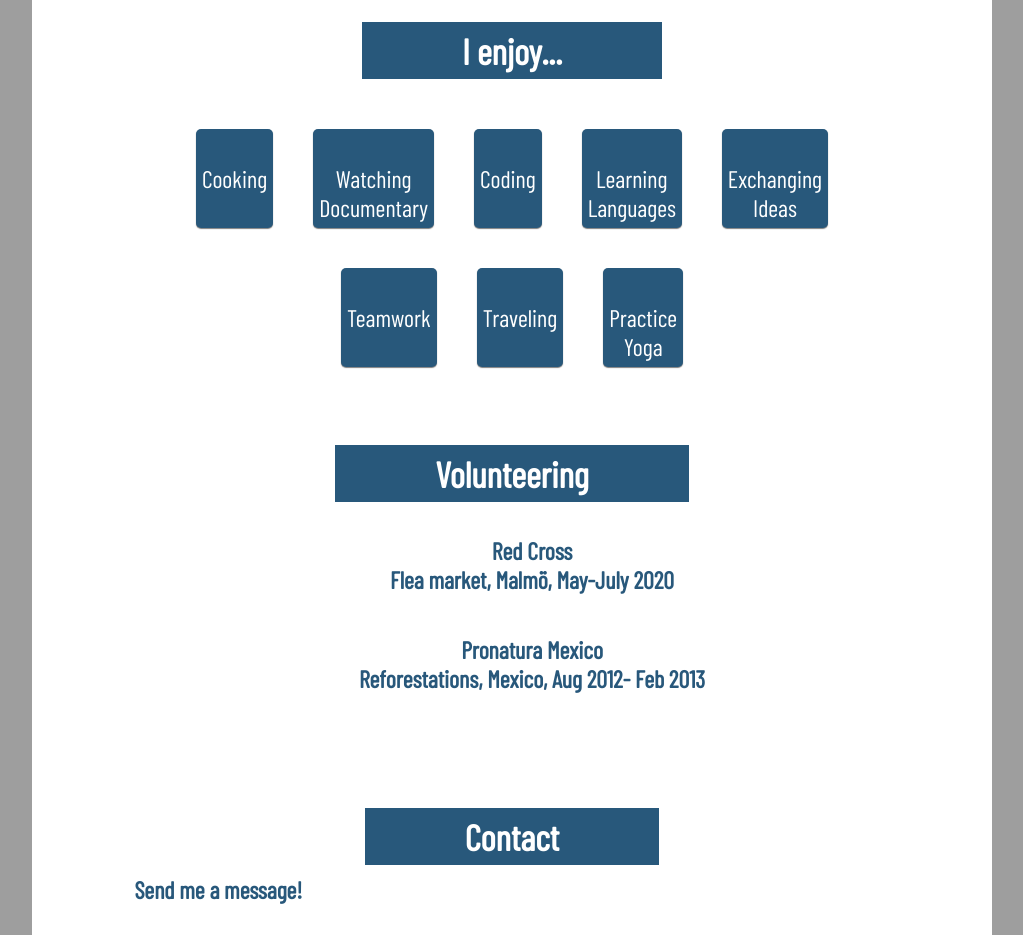
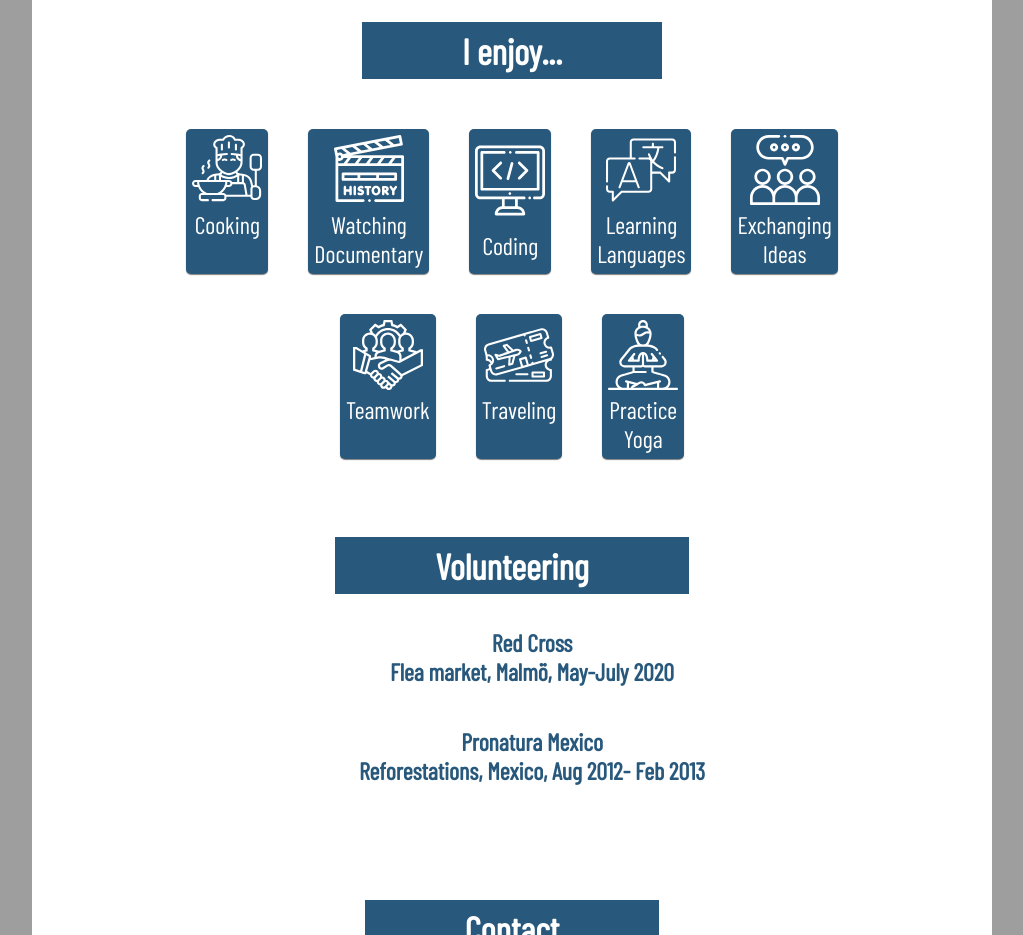
Before and after one commit to MarleneValle/Pages, a plain HTML site: page index.html in a window 1280 px wide. Shown: the part 4560-5495 px from the top of the page, without its empty margins (232-1255 px from the left). Drawn offline with nearby package versions, Linux system fonts and the light colour scheme; the site is published under a folder, as on GitHub Pages, so addresses that start at the root find nothing; a web font is replaced by a local one.

Commit message:
Update index.html

```diff
--- a/index.html
+++ b/index.html
@@ -228,35 +228,35 @@
             <br>
                 <div class="hobbies">
                     <div class="hobbie-icon">
-                        <img src="/icons/cooking.svg" alt="">
+                        <img src="icons/cooking.svg" alt="">
                         <span>Cooking</span>
                     </div>
                     <div class="hobbie-icon">
-                        <img src="/icons/documentary.svg" alt="">
+                        <img src="icons/documentary.svg" alt="">
                         <span>Watching <br> Documentary</span>
                     </div>
                     <div class="hobbie-icon">
-                        <img src="/icons/coding.svg" alt="">
+                        <img src="icons/coding.svg" alt="">
                         <span>Coding</span>
                     </div>
                     <div class="hobbie-icon">
-                        <img src="/icons/language.svg" alt="">
+                        <img src="icons/language.svg" alt="">
                         <span>Learning <br> Languages</span>
                     </div>
                     <div class="hobbie-icon">
-                        <img src="/icons/team.svg" alt="">
+                        <img src="icons/team.svg" alt="">
                         <span>Exchanging <br> Ideas</span>
                     </div>
                     <div class="hobbie-icon">
-                        <img src="/icons/teamwork.svg" alt="">
+                        <img src="icons/teamwork.svg" alt="">
                         <span>Teamwork</span>
                     </div>
                     <div class="hobbie-icon">
-                        <img src="/icons/travel.svg" alt="">
+                        <img src="icons/travel.svg" alt="">
                         <span>Traveling</span>
                     </div>
                     <div class="hobbie-icon">
-                        <img src="/icons/yoga.svg" alt="">
+                        <img src="icons/yoga.svg" alt="">
                         <span>Practice <br> Yoga</span>
                     </div>
 
```
